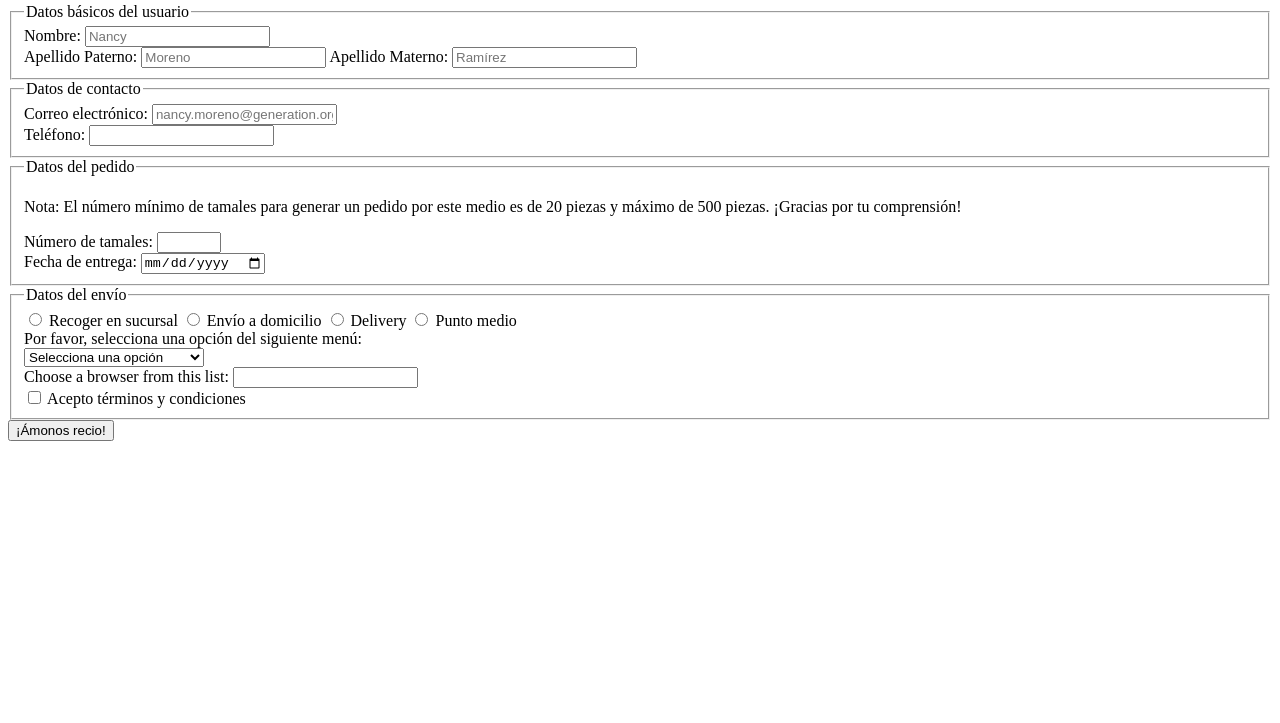
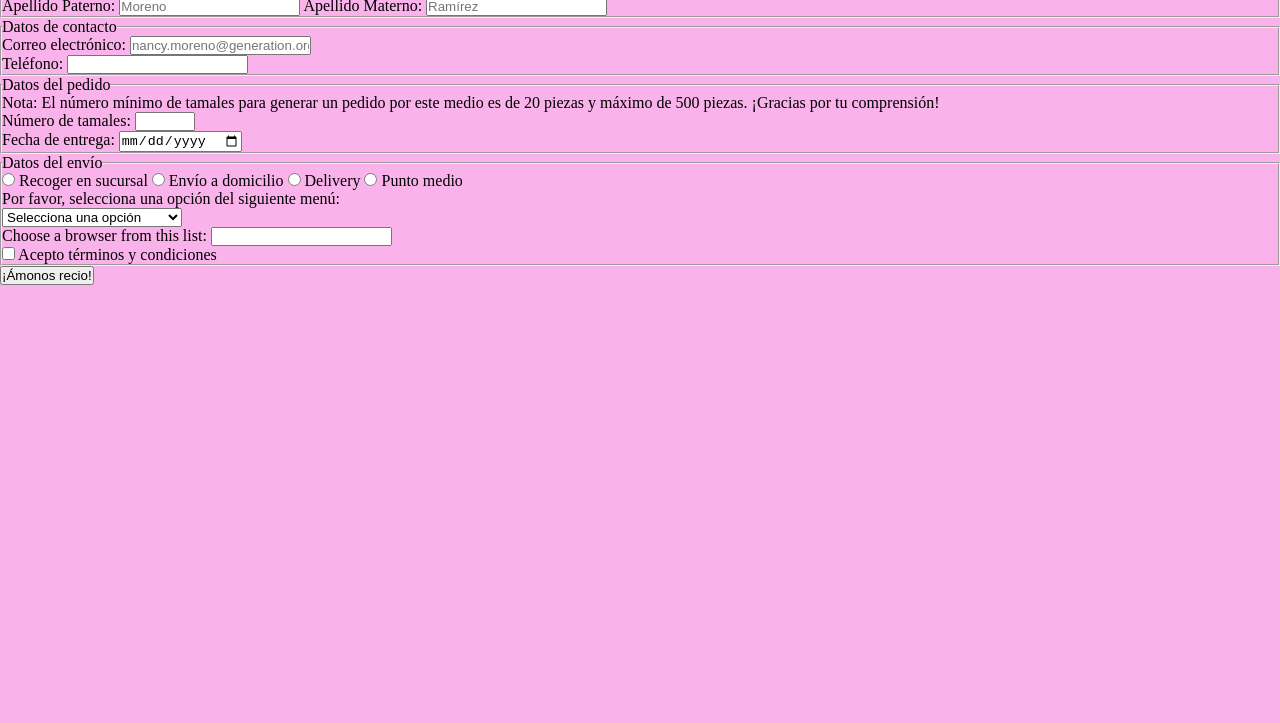
Before and after one commit to taniagd/Sesiones_CH54, a plain HTML site: page formulario.html in a window 1280 px wide. Shown: the part 77-800 px from the top of the page. Drawn offline with Linux system fonts and the light colour scheme.

Commit message:
style: add css variables

```diff
--- /dev/null
+++ b/estilos/formulario.css
@@ -0,0 +1,18 @@
+/* Resetear estilos del navegador */
+*{
+    margin: 0;
+    padding: 0;
+    box-sizing: border-box;
+}
+
+/* Declaración de variables para reutilizar colores */
+:root{
+    --color_fondo: #FAB2EA;
+    --color_acento: #D0FEF5;
+    --color_texto: black;
+    --color_botones:#830A48;
+}
+
+body{
+    background-color: var(--color_fondo);
+}
--- a/formulario.html
+++ b/formulario.html
@@ -4,6 +4,7 @@
     <meta charset="UTF-8" />
     <meta name="viewport" content="width=device-width, initial-scale=1.0" />
     <title>Contacto</title>
+    <link rel="stylesheet" href="./estilos/formulario.css">
   </head>
   <body>
 
```
